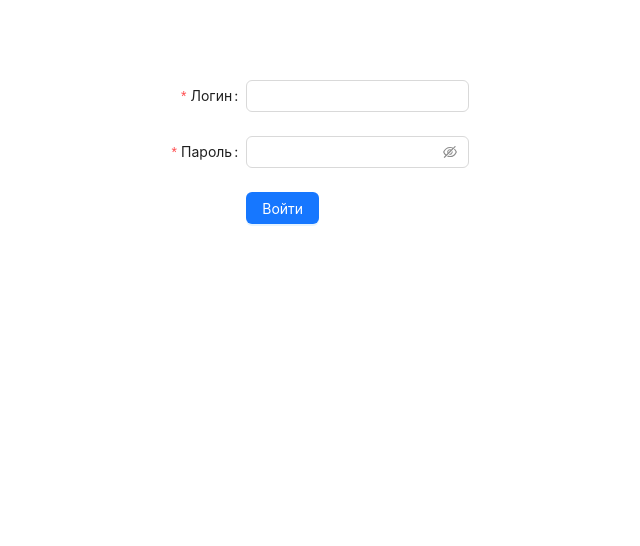
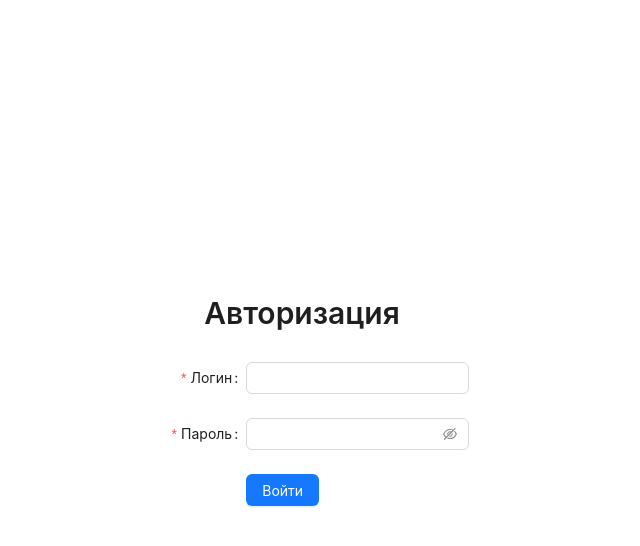
Before and after one commit to VoloschenkoVladislav/i-way-test, a React app: page /login in a window 1280 px wide. Shown: the top 546 px of the page, without its empty margins (338-978 px from the left). Built offline with nearby package versions, Linux system fonts and the light colour scheme.

Commit message:
add adaptive design

```diff
--- a/src/components/login/Login.jsx
+++ b/src/components/login/Login.jsx
@@ -2,8 +2,10 @@ import React from 'react';
 import { Navigate, useLocation } from 'react-router-dom';
 import { useLoginMutation } from '../../store/AppService';
 import { useSelector } from 'react-redux';
-import { Button, Form, Input } from 'antd';
+import { Button, Form, Input, Typography } from 'antd';
 import './login.scss';
+
+const { Title } = Typography;
 
 const LoginForm = () => {
   const [ login ] = useLoginMutation();
@@ -14,6 +16,7 @@ const LoginForm = () => {
 
   return (
     <div className="login-form">
+      <Title level={2}>Авторизация</Title>
       <Form
         name='basic'
         labelCol={{
--- a/src/components/login/login.scss
+++ b/src/components/login/login.scss
@@ -2,5 +2,11 @@
   display: flex;
   justify-content: center;
   align-items: center;
-  padding-top: 10vh;
+  position: absolute;
+  flex-direction: column;
+  gap: 15px;
+  top: 0;
+  left: 0;
+  bottom: 0;
+  right: 0;
 }
--- a/src/components/modalWindow/modalWindow.scss
+++ b/src/components/modalWindow/modalWindow.scss
@@ -16,9 +16,8 @@
   background-color: #FFF;
   border-radius: 3px;
   box-shadow: 2px 2px 2px #999;
-  width: 100%;
+  width: 95%;
   max-width: 850px;
-  margin: 10px;
   padding: 35px;
   min-height: 300px;
 }
--- a/src/components/tripDetails/TripDetails.jsx
+++ b/src/components/tripDetails/TripDetails.jsx
@@ -47,8 +47,8 @@ const Passengers = ({ passengers }) => {
 const DetailItem = ({ title, value }) => {
   return (
     <div className='trips-details__detail-item'>
-      <Text strong>{title}</Text>
-      <Text>{value}</Text>
+      <Text strong className='trips-details__detail-item__title'>{title}</Text>
+      <Text className='trips-details__detail-item__value'>{value}</Text>
     </div>
   );
 };
--- a/src/components/tripDetails/tripDetails.scss
+++ b/src/components/tripDetails/tripDetails.scss
@@ -21,3 +21,11 @@
   padding: 0;
   overflow-x: scroll;
 }
+
+.trips-details__detail-item__title {
+  text-align: start;
+}
+
+.trips-details__detail-item__value {
+  text-align: end;
+}
--- a/src/components/trips/Trips.jsx
+++ b/src/components/trips/Trips.jsx
@@ -118,6 +118,7 @@ export const Trips = () => {
         isTripsFetching
         ? <Spin className='absolute-center' />
         : <Table
+          className='trips-table'
           dataSource={shortTripsData}
           pagination={{
             onChange: page => setPage(page),
@@ -137,8 +138,8 @@ export const Trips = () => {
           }
         >
           <Column title='ID заказа' dataIndex='order_id' key='order_id' {...getColumnSearchProps('order_id', 'ID заказа')} />
-          <Column title='Адрес местоположения' dataIndex='location_address' key='location_address' />
-          <Column title='Целевой адрес' dataIndex='destination_address' key='destination_address' />
+          <Column title='Адрес местоположения' dataIndex='location_address' key='location_address' responsive={['sm']} />
+          <Column title='Целевой адрес' dataIndex='destination_address' key='destination_address' responsive={['sm']} />
           <Column
             title='Статус'
             dataIndex='status'
--- a/src/components/trips/trips.scss
+++ b/src/components/trips/trips.scss
@@ -7,3 +7,7 @@ body {
   top: 50%;
   left: 50%;
 }
+
+.trips-table {
+  overflow-y: scroll;
+}
```
